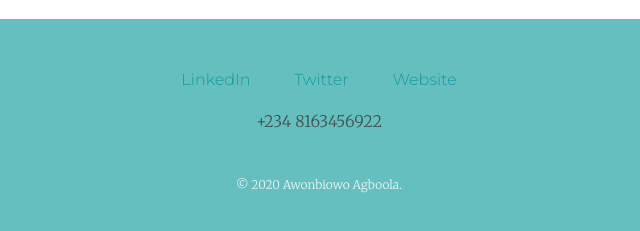
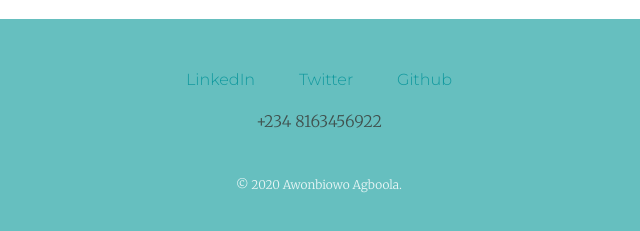
Before and after one commit to Agboola-Awonbiowo/new-cv, a plain HTML site: page index.html in a window 1280 px wide. Shown: the part 3723-3954 px from the top of the page, 321-961 px from the left. Drawn offline with Linux system fonts and the light colour scheme.

Commit message:
Update index.html

```diff
--- a/index.html
+++ b/index.html
@@ -68,7 +68,7 @@
   <div class="bottom">
     <a class="footer-link" href="https://linkedin.com/in/agboola-awonbiowo-9843521b6">LinkedIn</a>
     <a class="footer-link" href="https://twitter.com/">Twitter</a>
-    <a class="footer-link" href="https://github.com/Scarz007">Website</a>
+    <a class="footer-link" href="https://github.com/Scarz007">Github</a>
     <p>+234 8163456922</p>
     <p class="copyright">© 2020 Awonbiowo Agboola.</p>
   </div>
```
